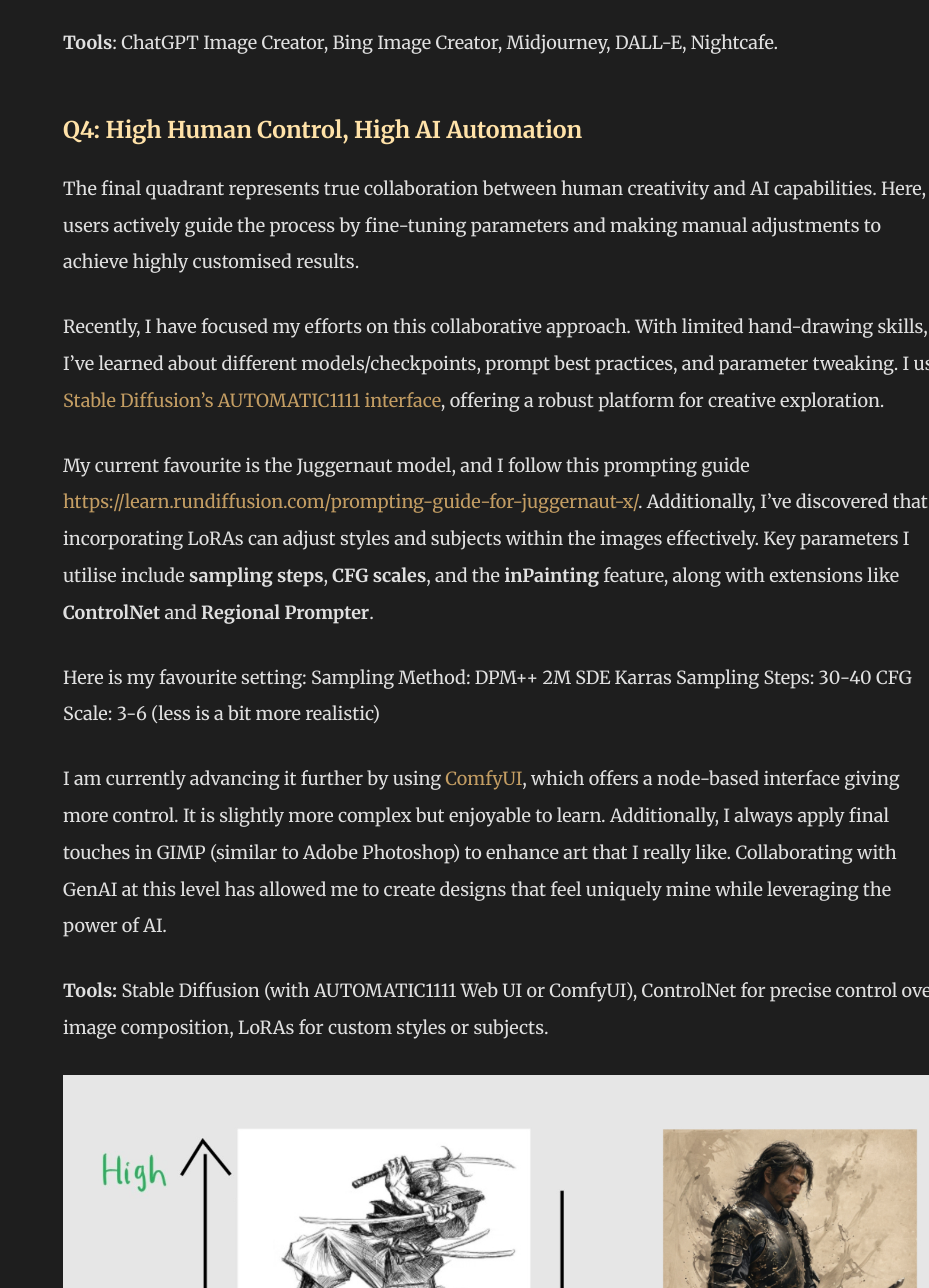
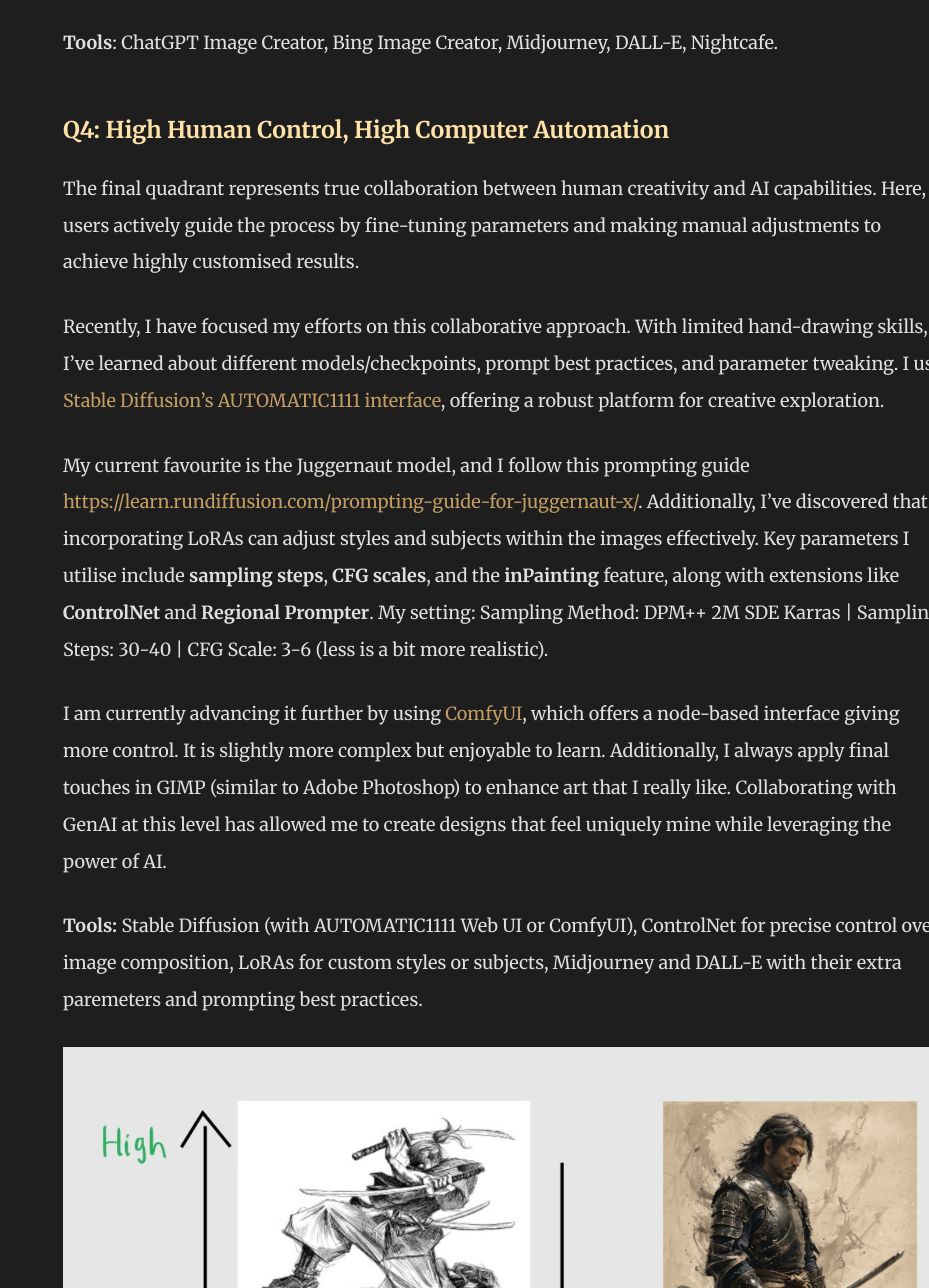
Before and after one commit to riordanalfredo/personal-blog, a Gatsby site in the folder app/: page /hcai-text-to-image-journey/ in a window 1280 px wide. Shown: the part 2932-4220 px from the top of the page, without its empty margins (351-1280 px from the left). Built offline with nearby package versions, Linux system fonts and the light colour scheme; Gatsby itself is replaced by a stand-in of ours; some packages are replaced by stand-ins of ours.

Commit message:
update hcai-genai formatting issue

```diff
--- a/app/content/blog/hcai-text-to-image-journey/index.md
+++ b/app/content/blog/hcai-text-to-image-journey/index.md
@@ -55,22 +55,17 @@ This was my initial experience with generative art. Typing prompts like “a sam
 
 **Tools**: ChatGPT Image Creator, Bing Image Creator, Midjourney, DALL-E, Nightcafe.
 
-### **Q4: High Human Control, High AI Automation**
+### **Q4: High Human Control, High Computer Automation**
 
 The final quadrant represents true collaboration between human creativity and AI capabilities. Here, users actively guide the process by fine-tuning parameters and making manual adjustments to achieve highly customised results.
 
 Recently, I have focused my efforts on this collaborative approach. With limited hand-drawing skills, I’ve learned about different models/checkpoints, prompt best practices, and parameter tweaking. I use [Stable Diffusion’s AUTOMATIC1111 interface](https://github.com/AUTOMATIC1111/stable-diffusion-webui), offering a robust platform for creative exploration.
 
-My current favourite is the Juggernaut model, and I follow this prompting guide [https://learn.rundiffusion.com/prompting-guide-for-juggernaut-x/](https://learn.rundiffusion.com/prompting-guide-for-juggernaut-x/). Additionally, I’ve discovered that incorporating LoRAs can adjust styles and subjects within the images effectively. Key parameters I utilise include **sampling steps**, **CFG scales**, and the **inPainting** feature, along with extensions like **ControlNet** and **Regional Prompter**.
-
-Here is my favourite setting:
-Sampling Method: DPM++ 2M SDE Karras
-Sampling Steps: 30-40
-CFG Scale: 3-6 (less is a bit more realistic)
+My current favourite is the Juggernaut model, and I follow this prompting guide [https://learn.rundiffusion.com/prompting-guide-for-juggernaut-x/](https://learn.rundiffusion.com/prompting-guide-for-juggernaut-x/). Additionally, I’ve discovered that incorporating LoRAs can adjust styles and subjects within the images effectively. Key parameters I utilise include **sampling steps**, **CFG scales**, and the **inPainting** feature, along with extensions like **ControlNet** and **Regional Prompter**. My setting: Sampling Method: DPM++ 2M SDE Karras | Sampling Steps: 30-40 | CFG Scale: 3-6 (less is a bit more realistic).
 
 I am currently advancing it further by using [ComfyUI](https://github.com/comfyanonymous/ComfyUI), which offers a node-based interface giving more control. It is slightly more complex but enjoyable to learn. Additionally, I always apply final touches in GIMP (similar to Adobe Photoshop) to enhance art that I really like. Collaborating with GenAI at this level has allowed me to create designs that feel uniquely mine while leveraging the power of AI.
 
-**Tools:** Stable Diffusion (with AUTOMATIC1111 Web UI or ComfyUI), ControlNet for precise control over image composition, LoRAs for custom styles or subjects.
+**Tools:** Stable Diffusion (with AUTOMATIC1111 Web UI or ComfyUI), ControlNet for precise control over image composition, LoRAs for custom styles or subjects, Midjourney and DALL-E with their extra paremeters and prompting best practices.
 
 ![Generative art steps in HCAI framework](hcai-genAi.jpg)
 
@@ -96,7 +91,7 @@ If you’re interested in exploring generative art and moving toward Q4-level ma
 1. **Experiment with user-friendly platforms:** Begin with Midjourney or DALL-E to understand basic prompting. You can visit Nightcafe where everyone is super friendly, and it is mostly free.
 2. **Learn prompt engineering:** Practice crafting detailed prompts that yield better results.
 3. **Set up Stable Diffusion:** Install AUTOMATIC1111’s Web UI—it’s beginner-friendly yet powerful. Here is the website:
-4. **Explore advanced features:** Experiment with sampling steps and CFG scales to see how they affect outputs. I recommend use `Script` option at the bottom, and select X/Y/Z plot to produce multiple images with different parameters tweaking.
+4. **Explore advanced features:** Experiment with sampling steps and CFG scales to see how they affect outputs. I recommend use `Script` option at the bottom, and select X/Y/Z plot to produce multiple images with different parameters tweaking. See Figure 3 below.
 5. **Try ControlNet:** Use it to guide compositions by providing sketches or outlines.
 6. **Leverage LoRAs:** These are great for achieving specific artistic styles. Include them in the prompt, and adjust the weight. You can explore and learn how to use it: https://civitai.com/
 7. **Join communities:** Platforms like Reddit’s r/StableDiffusion or Discord servers dedicated to generative art are invaluable for learning tips and sharing your creations.
```
